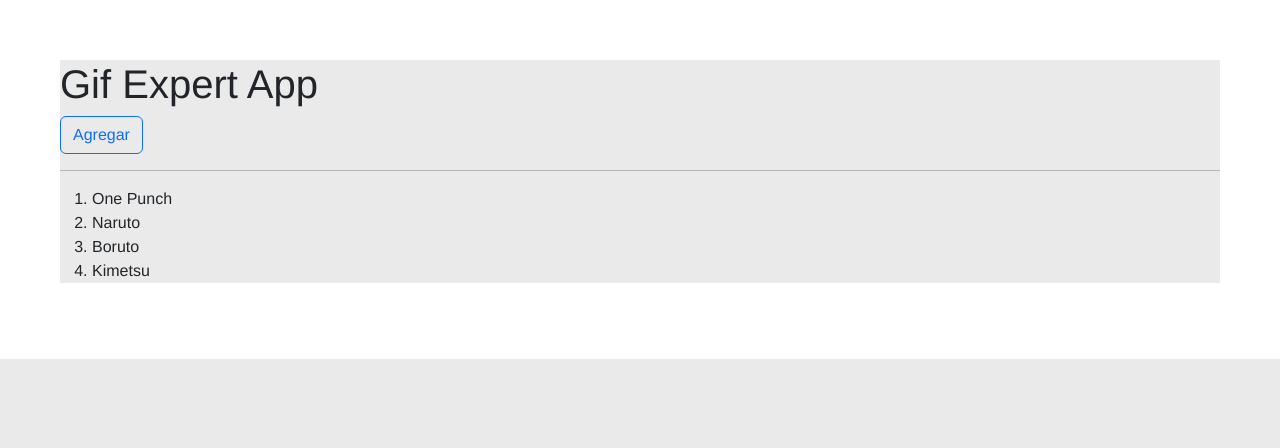
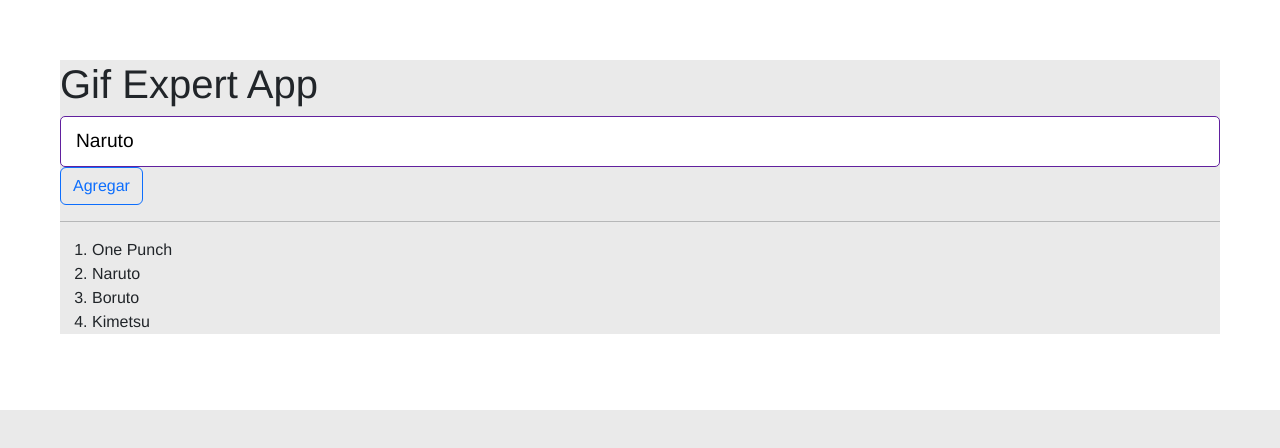
Before and after one commit to lwalter-19/gif-expert-app, a React (Vite) app: page / in a window 1280 px wide. Shown: the top 448 px of the page. Built offline with nearby package versions, Linux system fonts and the light colour scheme.

Commit message:
Componente AddCategory

```diff
--- a/src/GifExpertApp.jsx
+++ b/src/GifExpertApp.jsx
@@ -1,4 +1,5 @@
 import { useState } from 'react';
+import { AddCategory } from './components';
 
 export const GifExpertApp = () => {
 
@@ -13,6 +14,7 @@ export const GifExpertApp = () => {
             {/* titulo */}
             <h1>Gif Expert App</h1>
             {/* input */}
+            <AddCategory/>
             {/* Estado de Gif */}
             <button
                 className='btn btn-outline-primary'
--- /dev/null
+++ b/src/components/AddCategory.jsx
@@ -0,0 +1,31 @@
+import { useState } from "react"
+
+export const AddCategory = () => {
+
+  const [inputValue, setInputValue] = useState('Naruto');
+
+  const onInputChange = ({target}) => {
+    setInputValue(target.value);
+  }
+
+  const onSubmit = (ev) => {
+    ev.preventDefault();
+    console.log(ev);
+    console.log(inputValue);
+  }
+
+  return (
+    <>
+        <form
+          onSubmit={onSubmit}
+        >
+          <input
+            type="text"
+            placeholder="Buscar gifs"
+            value={inputValue}
+            onChange={onInputChange}
+          />
+        </form>
+    </>
+  )
+}
--- /dev/null
+++ b/src/components/index.js
@@ -0,0 +1 @@
+export * from './AddCategory';
```
